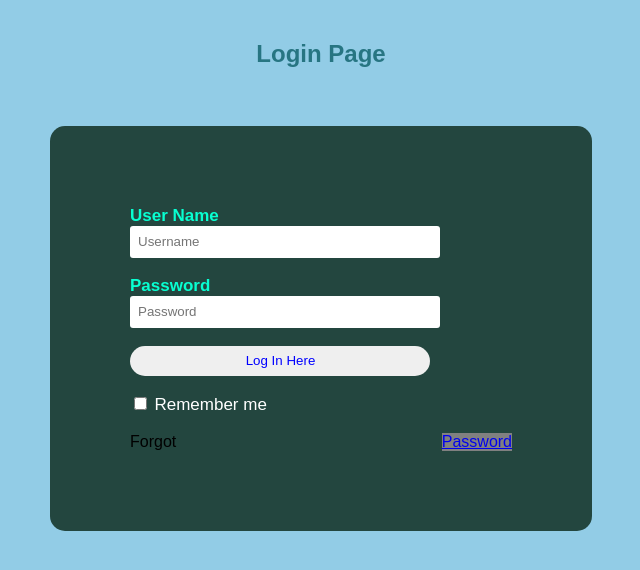
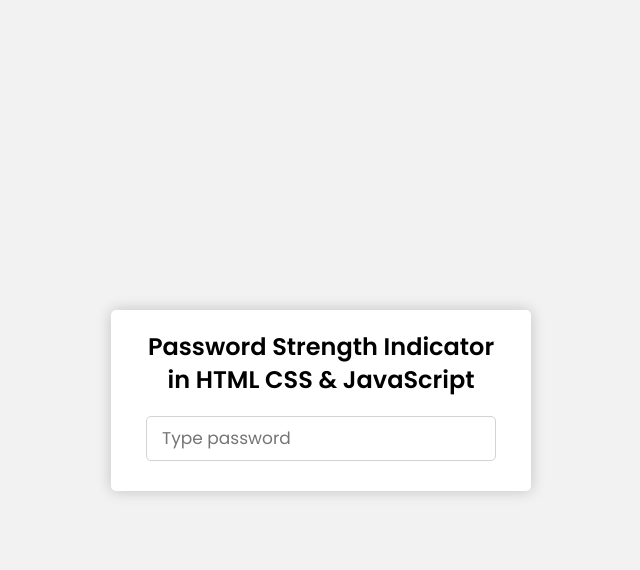
Before and after one commit to AdnanBolifa/umit, a plain HTML site: page index.html in a window 1280 px wide. Shown: the whole page, without its empty margins (319-959 px from the left). Drawn offline with Linux system fonts and the light colour scheme.

```diff
--- a/css/style.css
+++ b/css/style.css
@@ -1,59 +1,112 @@
-body
-{
-    margin: 0;
-    padding: 0;
-    background-color:#6abadeba;
-    font-family: 'Arial';
+@import url('https://fonts.googleapis.com/css?family=Poppins:400,500,600,700&display=swap');
+*{
+  margin: 0;
+  padding: 0;
+  box-sizing: border-box;
+  font-family: 'Poppins', sans-serif;
 }
-.login{
-        width: 382px;
-        overflow: hidden;
-        margin: auto;
-        margin: 20 0 0 450px;
-        padding: 80px;
-        background: #23463f;
-        border-radius: 15px ;
-
+html,body{
+  display: grid;
+  height: 100%;
+  place-items: center;
+  text-align: center;
+  background: #f2f2f2;
 }
-h2{
-    text-align: center;
-    color: #277582;
-    padding: 20px;
+.container{
+  background: #fff;
+  padding: 20px 30px;
+  width: 420px;
+  border-radius: 5px;
+  box-shadow: 0 0 15px rgba(0,0,0,0.2);
 }
-label{
-    color: #08ffd1;
-    font-size: 17px;
+.container header{
+  font-size: 24px;
+  font-weight: 600;
+  line-height: 33px;
 }
-#Uname{
-    width: 300px;
-    height: 30px;
-    border: none;
-    border-radius: 3px;
-    padding-left: 8px;
+.container form{
+  margin: 20px 5px 10px 5px;
+  position: relative;
 }
-#Pass{
-    width: 300px;
-    height: 30px;
-    border: none;
-    border-radius: 3px;
-    padding-left: 8px;
-
+.container form .field{
+  height: 45px;
+  width: 100%;
+  display: flex;
+  position: relative;
 }
-#log{
-    width: 300px;
-    height: 30px;
-    border: none;
-    border-radius: 17px;
-    padding-left: 7px;
-    color: blue;
-
-
+form .field input{
+  width: 100%;
+  height: 100%;
+  border: 1px solid lightgrey;
+  padding-left: 15px;
+  outline: none;
+  border-radius: 5px;
+  font-size: 17px;
+  transition: all 0.3s;
 }
-span{
-    color: white;
-    font-size: 17px;
+form .field input:focus{
+  border-color: #27ae60;
+  box-shadow: inset 0 0 3px #2fd072;
 }
-a{
-    float: right;
-    background-color: grey;
+form .field .showBtn{
+  position: absolute;
+  right: 10px;
+  top: 50%;
+  transform: translateY(-50%);
+  font-size: 15px;
+  font-weight: 600;
+  cursor: pointer;
+  display: none;
+  user-select: none;
 }
+form .indicator{
+  height: 10px;
+  margin: 10px 0;
+  display: flex;
+  align-items: center;
+  justify-content: space-between;
+  display: none;
+}
+form .indicator span{
+  position: relative;
+  height: 100%;
+  width: 100%;
+  background: lightgrey;
+  border-radius: 5px;
+}
+form .indicator span:nth-child(2){
+  margin: 0 3px;
+}
+form .indicator span.active:before{
+  position: absolute;
+  content: '';
+  top: 0;
+  left: 0;
+  height: 100%;
+  width: 100%;
+  border-radius: 5px;
+}
+.indicator span.weak:before{
+  background-color: #ff4757;
+}
+.indicator span.medium:before{
+  background-color: orange;
+}
+.indicator span.strong:before{
+  background-color: #23ad5c;
+}
+form .text{
+  font-size: 20px;
+  font-weight: 500;
+  display: none;
+  margin-bottom: -10px;
+}
+form .text.weak{
+  color: #ff4757;
+}
+form .text.medium{
+  color: orange;
+}
+form .text.strong{
+  color: #23ad5c;
+}
--- a/index.html
+++ b/index.html
@@ -1,30 +1,87 @@
 <!DOCTYPE html>
-<html>
+
+<html lang="en" dir="ltr">
    <head>
-    <title>Login Form</title>
-    <link rel="stylesheet" type="text/css" href="css/style.css">
+      <meta charset="utf-8">
+      <title>Password Strength Checker JavaScript</title>
+      <link rel="stylesheet" href="css/style.css">
    </head>
    <body>
-    <h2>Login Page</h2><br>
-    <div class="login">
-    <form id="login" method="get" action="login.php">
-        <label><b>User Name
-        </b>
-        </label>
-        <input type="text" name="Uname" id="Uname" placeholder="Username">
-        <br><br>
-        <label><b>Password
-        </b>
-        </label>
-        <input type="Password" name="Pass" id="Pass" placeholder="Password">
-        <br><br>
-        <input type="button" name="log" id="log" value="Log In Here">
-        <br><br>
-        <input type="checkbox" id="check">
-        <span>Remember me</span>
-        <br><br>
-        Forgot <a href="#">Password</a>
+      <div class="container">
+         <header>Password Strength Indicator <br>in HTML CSS & JavaScript</header>
+         <form action="#">
+            <div class="field">
+               <input onkeyup="trigger()" type="password" placeholder="Type password">
+               <span class="showBtn">SHOW</span>
+            </div>
+            <div class="indicator">
+               <span class="weak"></span>
+               <span class="medium"></span>
+               <span class="strong"></span>
+            </div>
+            <div class="text"></div>
          </form>
       </div>
+      <script>
+         const indicator = document.querySelector(".indicator");
+         const input = document.querySelector("input");
+         const weak = document.querySelector(".weak");
+         const medium = document.querySelector(".medium");
+         const strong = document.querySelector(".strong");
+         const text = document.querySelector(".text");
+         const showBtn = document.querySelector(".showBtn");
+         let regExpWeak = /[a-z]/;
+         let regExpMedium = /\d+/;
+         let regExpStrong = /.[!,@,#,$,%,^,&,*,?,_,~,-,(,)]/;
+         function trigger(){
+           if(input.value != ""){
+             indicator.style.display = "block";
+             indicator.style.display = "flex";
+             if(input.value.length <= 3 && (input.value.match(regExpWeak) || input.value.match(regExpMedium) || input.value.match(regExpStrong)))no=1;
+             if(input.value.length >= 6 && ((input.value.match(regExpWeak) && input.value.match(regExpMedium)) || (input.value.match(regExpMedium) && input.value.match(regExpStrong)) || (input.value.match(regExpWeak) && input.value.match(regExpStrong))))no=2;
+             if(input.value.length >= 6 && input.value.match(regExpWeak) && input.value.match(regExpMedium) && input.value.match(regExpStrong))no=3;
+             if(no==1){
+               weak.classList.add("active");
+               text.style.display = "block";
+               text.textContent = "Your password is too week";
+               text.classList.add("weak");
+             }
+             if(no==2){
+               medium.classList.add("active");
+               text.textContent = "Your password is medium";
+               text.classList.add("medium");
+             }else{
+               medium.classList.remove("active");
+               text.classList.remove("medium");
+             }
+             if(no==3){
+               weak.classList.add("active");
+               medium.classList.add("active");
+               strong.classList.add("active");
+               text.textContent = "Your password is strong";
+               text.classList.add("strong");
+             }else{
+               strong.classList.remove("active");
+               text.classList.remove("strong");
+             }
+             showBtn.style.display = "block";
+             showBtn.onclick = function(){
+               if(input.type == "password"){
+                 input.type = "text";
+                 showBtn.textContent = "HIDE";
+                 showBtn.style.color = "#23ad5c";
+               }else{
+                 input.type = "password";
+                 showBtn.textContent = "SHOW";
+                 showBtn.style.color = "#000";
+               }
+             }
+           }else{
+             indicator.style.display = "none";
+             text.style.display = "none";
+             showBtn.style.display = "none";
+           }
+         }
+      </script>
    </body>
 </html>
```
Lines whose indentation alone changed are shown as unchanged.
